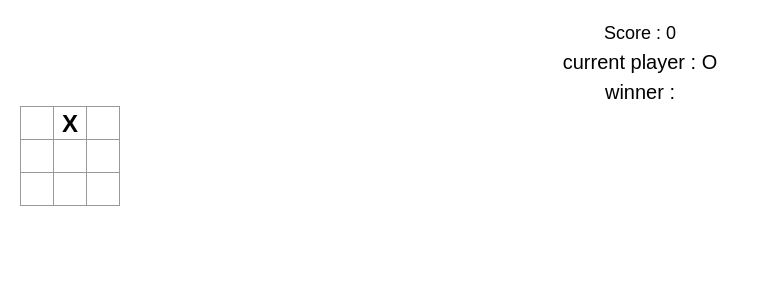
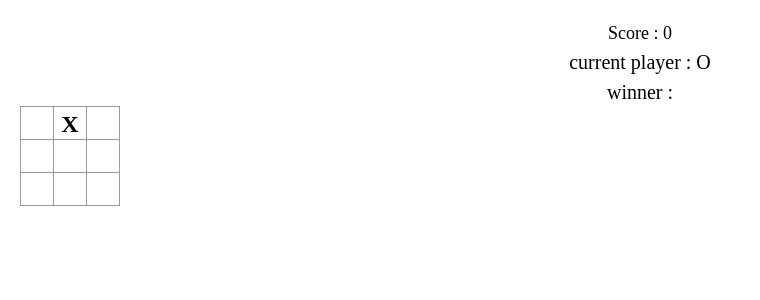
Before and after one commit to h2s0/tictactoe, a React (Vite) app: page / in a window 1280 px wide. Shown: the top 300 px of the page, without its empty margins (0-760 px from the left). Built offline with nearby package versions, Linux system fonts and the light colour scheme; a web font is replaced by a local one.

Commit message:
🎨 폰트 적용

```diff
--- a/src/App.jsx
+++ b/src/App.jsx
@@ -2,9 +2,9 @@ import Board from './components/Board';
 
 function App() {
   return (
-    <>
+    <div className='font-GMarket'>
       <Board />
-    </>
+    </div>
   );
 }
 
```
